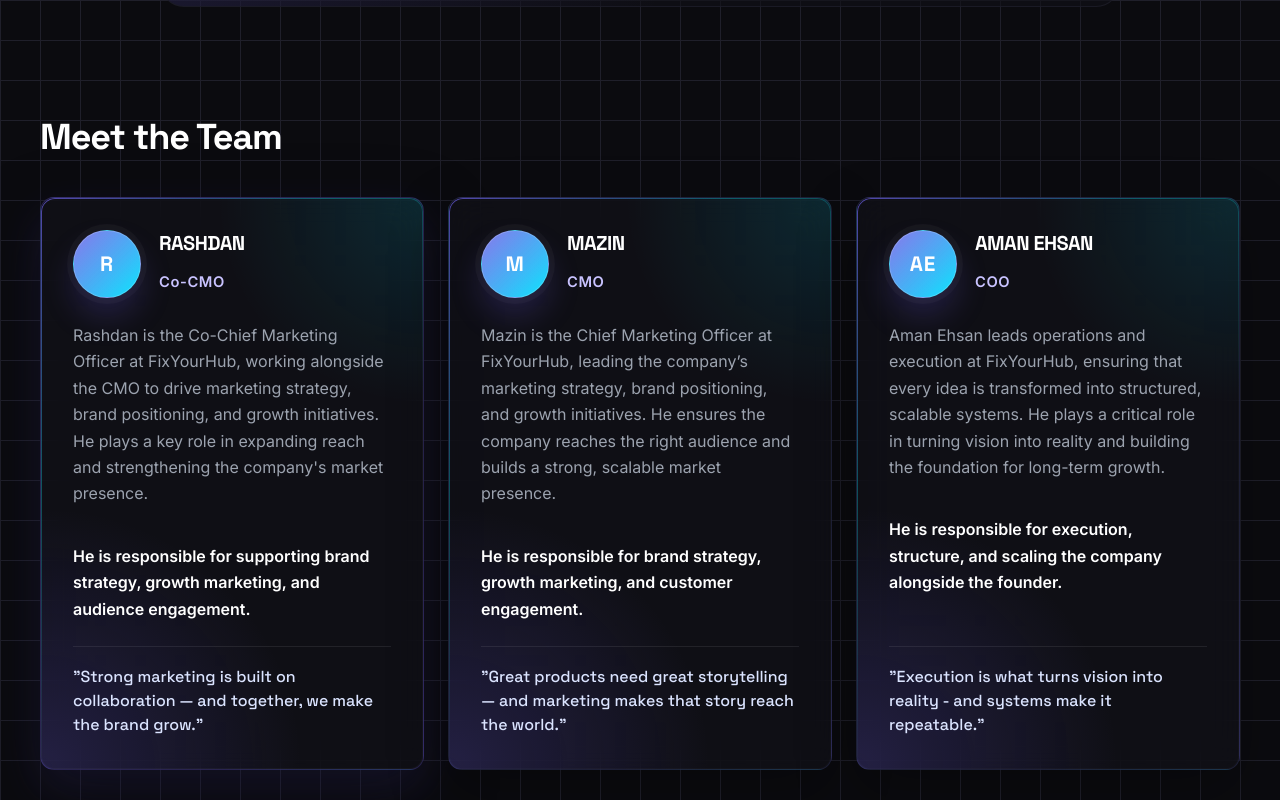
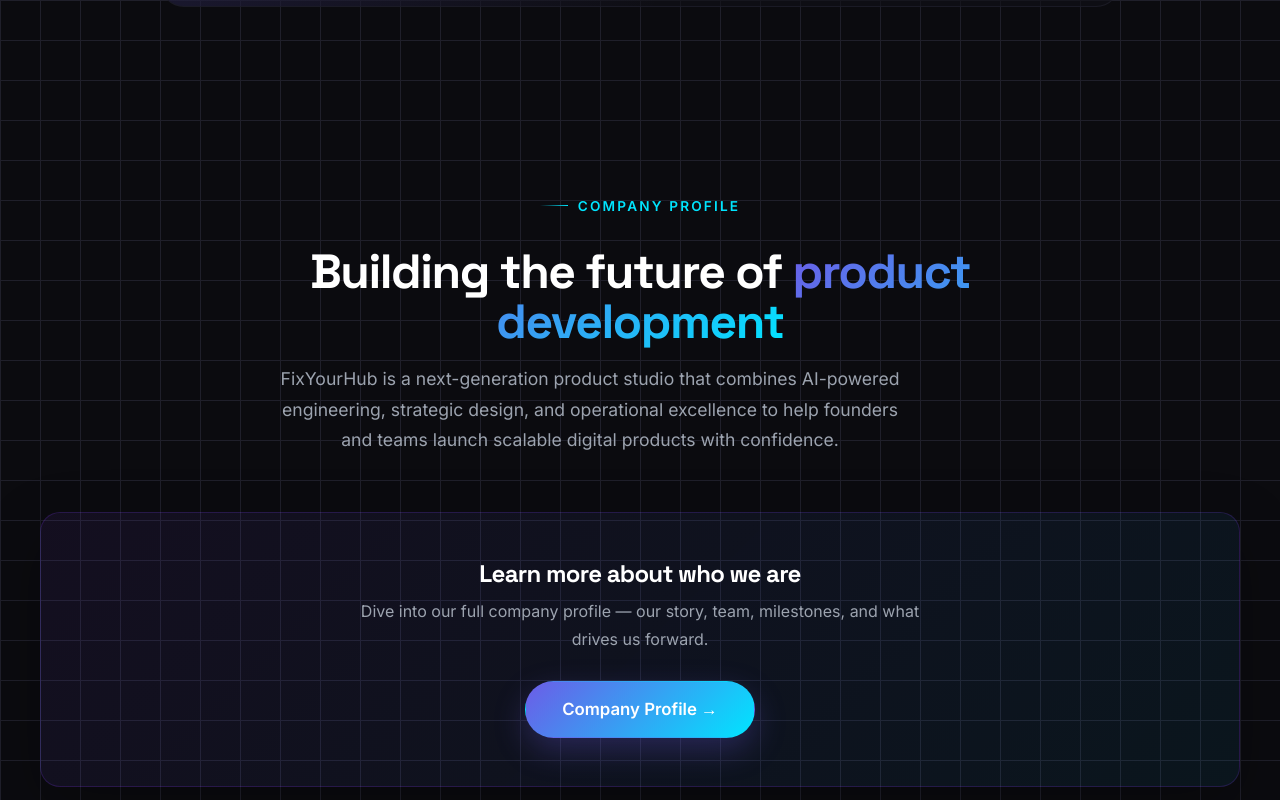
Before and after one commit to farzeenmuhammed583-cmd/FIXYOURHUB, a website: page about.html in a window 1280 px wide. Shown: the part 2640-3440 px from the top of the page. Drawn offline with Linux system fonts and the light colour scheme.

Commit message:
docs: update repository and package files

```diff
--- a/about.html
+++ b/about.html
@@ -156,70 +156,24 @@
         </div>
       </section>
 
-      <section class="section team-section">
-        <div class="container team-container">
-          <div class="section-heading reveal">
-            <h2>Meet the Team</h2>
+      <section class="section company-section">
+        <div class="container">
+          <div class="section-heading reveal" style="text-align: center; max-width: 720px; margin-inline: auto;">
+            <span class="eyebrow">Company Profile</span>
+            <h2 style="margin-top: 12px; font-size: clamp(2rem, 4vw, 3rem);">Building the future of <span class="text-gradient">product development</span></h2>
+            <p style="margin-top: 16px; font-size: 1.1rem; color: var(--text-secondary); line-height: 1.75;">
+              FixYourHub is a next-generation product studio that combines AI-powered engineering, strategic design, and operational excellence to help founders and teams launch scalable digital products with confidence.
+            </p>
           </div>
-          <div class="grid grid-3 team-grid stagger-children">
-            <article class="card card--glow team-card team-card--primary reveal">
-              <div class="team-card__header">
-                <div class="team-card__avatar" aria-hidden="true">R</div>
-                <div>
-                  <h3>RASHDAN</h3>
-                  <p class="team-card__role">Co-CMO</p>
-                </div>
-              </div>
-              <p>
-                Rashdan is the Co-Chief Marketing Officer at FixYourHub, working alongside the CMO to drive marketing strategy, brand positioning, and growth initiatives. He plays a key role in expanding reach and strengthening the company's market presence.
+
+          <div style="margin-top: 56px; text-align: center;">
+            <div class="surface reveal" style="padding: 48px 40px; text-align: center; background: linear-gradient(135deg, rgba(124, 58, 237, 0.08), rgba(0, 194, 255, 0.06)); border: 1px solid rgba(124, 58, 237, 0.2); border-radius: 20px;">
+              <h3 style="margin: 0 0 12px; font-size: 1.5rem;">Learn more about who we are</h3>
+              <p style="max-width: 560px; margin: 0 auto 28px; color: var(--text-secondary); font-size: 1rem; line-height: 1.7;">
+                Dive into our full company profile — our story, team, milestones, and what drives us forward.
               </p>
-              <p class="team-card__lead">
-                He is responsible for supporting brand strategy, growth marketing, and audience engagement.
-              </p>
-              <blockquote class="team-card__quote">
-                "Strong marketing is built on collaboration — and together, we make the brand grow."
-              </blockquote>
-            </article>
-
-            <article class="card card--glow team-card reveal">
-              <div class="team-card__header">
-                <div class="team-card__avatar" aria-hidden="true">M</div>
-                <div>
-                  <h3>MAZIN</h3>
-                  <p class="team-card__role">CMO</p>
-                </div>
-              </div>
-              <p>
-                Mazin is the Chief Marketing Officer at FixYourHub, leading the company’s marketing strategy, brand positioning, and growth initiatives. He ensures the company reaches the right audience and builds a strong, scalable market presence.
-              </p>
-              <p class="team-card__lead">
-                He is responsible for brand strategy, growth marketing, and customer engagement.
-              </p>
-              <blockquote class="team-card__quote">
-                "Great products need great storytelling — and marketing makes that story reach the world."
-              </blockquote>
-            </article>
-
-            <article class="card card--glow team-card reveal">
-              <div class="team-card__header">
-                <div class="team-card__avatar" aria-hidden="true">AE</div>
-                <div>
-                  <h3>AMAN EHSAN</h3>
-                  <p class="team-card__role">COO</p>
-                </div>
-              </div>
-              <p>
-                Aman Ehsan leads operations and execution at FixYourHub, ensuring that every idea is transformed into
-                structured, scalable systems. He plays a critical role in turning vision into reality and building the
-                foundation for long-term growth.
-              </p>
-              <p class="team-card__lead">
-                He is responsible for execution, structure, and scaling the company alongside the founder.
-              </p>
-              <blockquote class="team-card__quote">
-                "Execution is what turns vision into reality - and systems make it repeatable."
-              </blockquote>
-            </article>
+              <a class="button" href="https://fixyourhub.com/company" style="font-size: 1.05rem; padding: 14px 36px;">Company Profile →</a>
+            </div>
           </div>
         </div>
       </section>
```
Also changed, not shown: package.json (added, +23 -0 lines), favicon-16x16.png (deleted), favicon-32x32.png (deleted), 1 other file.
